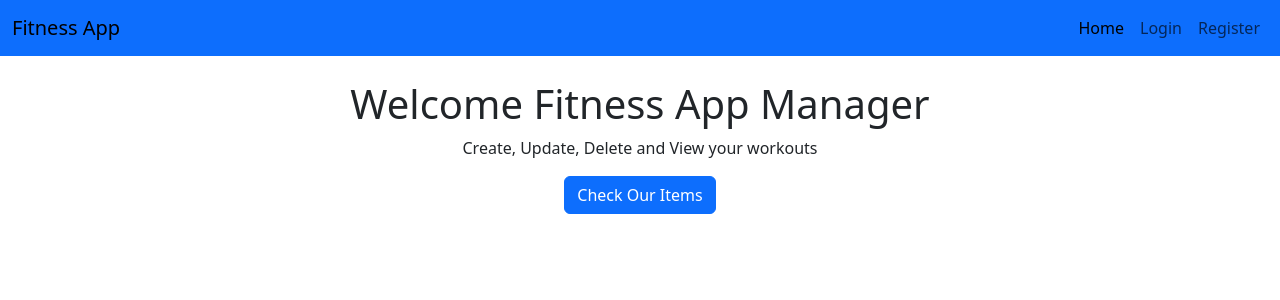
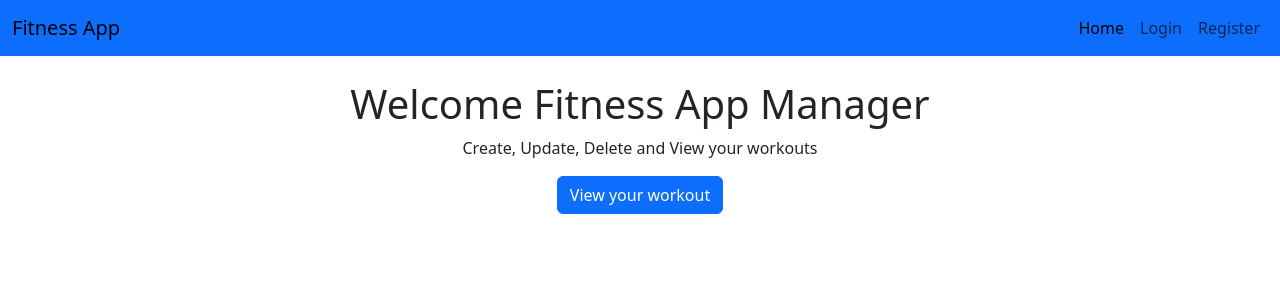
Before and after one commit to obliviousOwl/fitnessClient, a React (Create React App) app: page / in a window 1280 px wide. Shown: the top 300 px of the page. Built offline with nearby package versions, Linux system fonts and the light colour scheme; no server answers.

Commit message:
fixed routing error on home page

```diff
--- a/src/pages/Home.js
+++ b/src/pages/Home.js
@@ -9,7 +9,7 @@ export default function Home() {
             <Col className="p-4 text-center">
                 <h1>Welcome Fitness App Manager</h1>
                 <p>Create, Update, Delete and View your workouts</p>
-                <Link className="btn btn-primary" to={'/items'}>Check Our Items</Link>
+                <Link className="btn btn-primary" to={'/workouts'}>View your workout</Link>
             </Col>
         </Row>
 		</>
```
